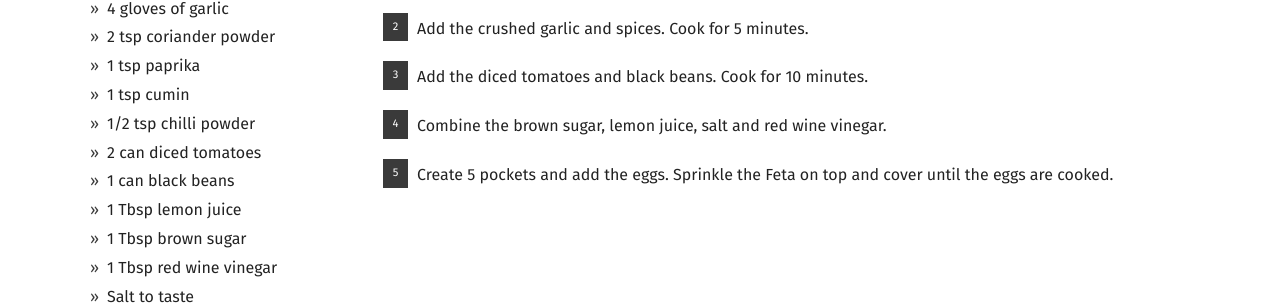
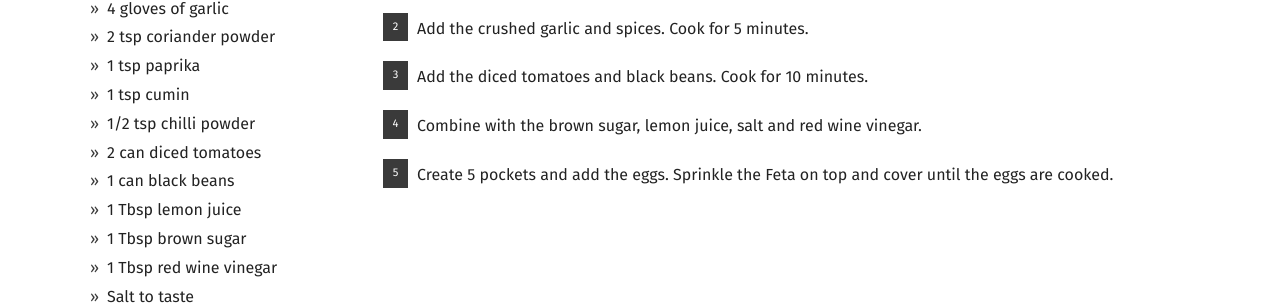
Before and after one commit to mneumegen/food, a Jekyll site: the page built from _posts/2017-07-06-shakshuka.md, in a window 1280 px wide. Shown: the part 1388-1696 px from the top of the page. Built offline with Jekyll 4.4.1, drawn with Linux system fonts in a browser that asks for light colours; nearby versions of some CDN libraries; some web fonts are replaced.

Commit message:
Updated '_posts/2017-07-06-shakshuka.md' via CloudCannon

```diff
--- a/_posts/2017-07-06-shakshuka.md
+++ b/_posts/2017-07-06-shakshuka.md
@@ -29,6 +29,6 @@ recipe:
     1. Dice and saut&eacute; the onion
     2. Add the crushed garlic and spices. Cook for 5 minutes.
     3. Add the diced tomatoes and black beans. Cook for 10 minutes.
-    4. Combine the brown sugar, lemon juice, salt and red wine vinegar.
+    4. Combine with the brown sugar, lemon juice, salt and red wine vinegar.
     5. Create 5 pockets and add the eggs. Sprinkle the Feta on top and cover until the eggs are cooked.
 ---
```
